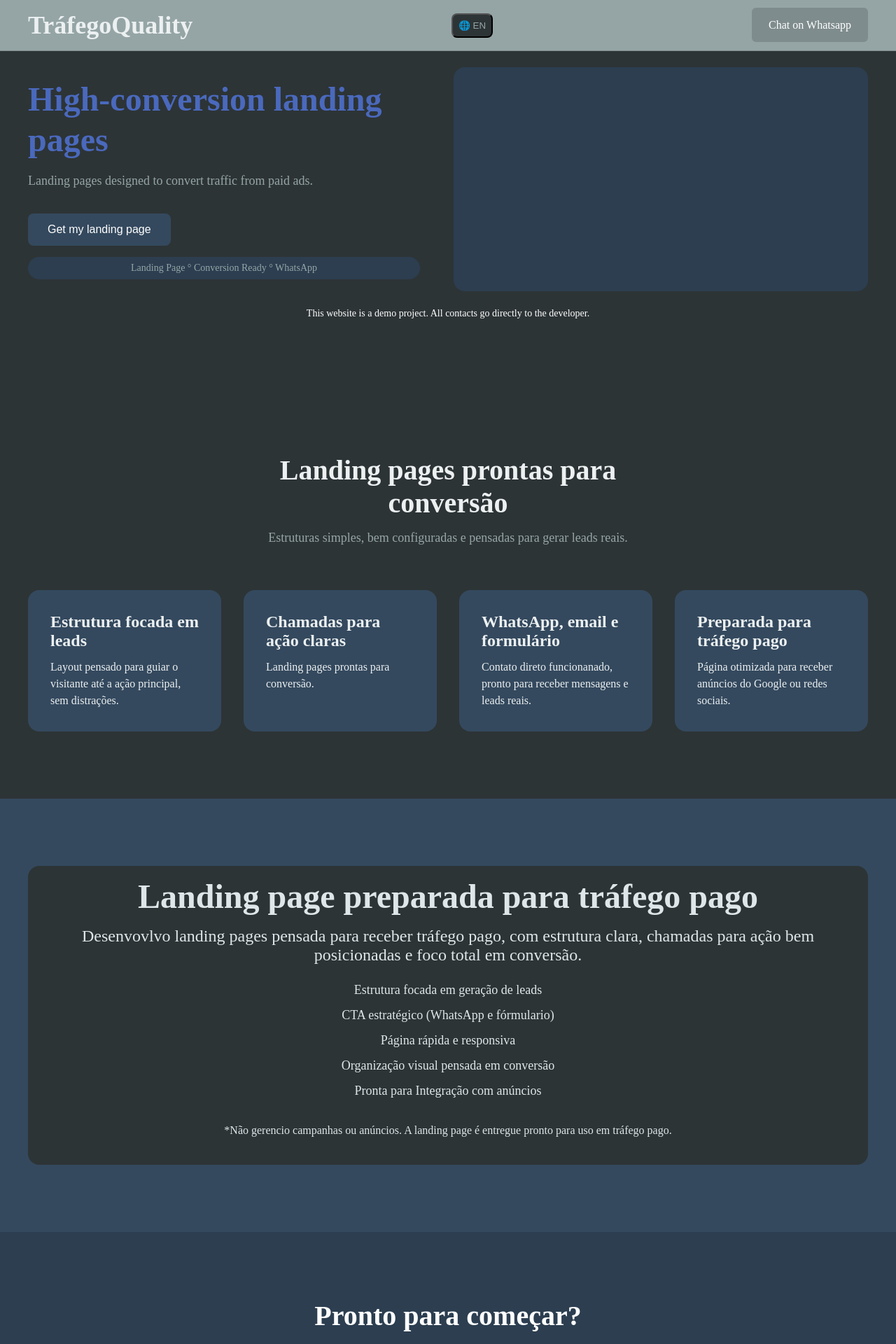
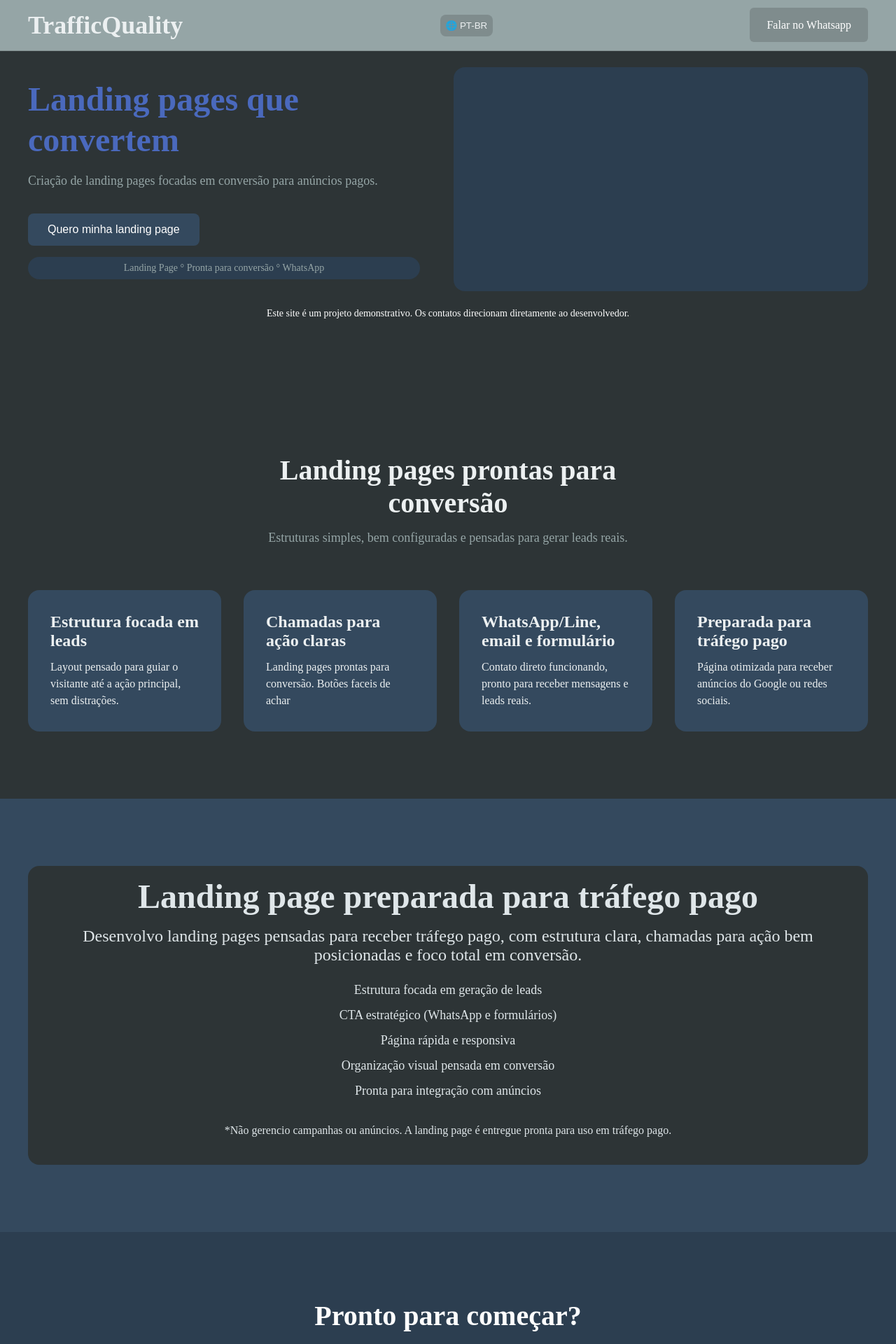
Before and after one commit to DeivithMaciel/Landing_Page_Freelance, a React (Vite) app: page / in a window 1280 px wide. Shown: the top 1920 px of the page at 70% size. Built offline with nearby package versions, Linux system fonts and the light colour scheme; a web font is replaced by a local one.

Commit message:
Fetch: Tradução de toast e pegueno debug

```diff
--- a/src/components/Header/index.tsx
+++ b/src/components/Header/index.tsx
@@ -11,7 +11,7 @@ export const Header = ({ lang, setLang }: Props) => {
     return (
         <S.Container>
             <S.Content>
-                <S.Logo>TráfegoQuality</S.Logo>
+                <S.Logo>TrafficQuality</S.Logo>
                 <button onClick={() => setLang(lang === 'pt' ? 'en' : 'pt')}>
                     🌐 {lang === 'pt' ? 'PT-BR' : 'EN'}
                 </button>
--- a/src/components/Header/styles.ts
+++ b/src/components/Header/styles.ts
@@ -25,8 +25,9 @@ export const Content = styled.div`
     button {
         padding: 8px;
         border-radius: 8px;
-        background-color: ${colors.black};
-        color: ${colors.lightGray};
+        border: none;
+        background-color: ${colors.darkGray};
+        color: ${colors.white};
         cursor: pointer;
 
         &:hover {
@@ -34,8 +35,13 @@ export const Content = styled.div`
         }
     }
 
-    @media (max-width: ${breakpoints}) {
-        // padding-right: 0;
+    @media (max-width: ${breakpoints.mobile}) {
+        flex-direction: column;
+
+        button {
+            padding: 4px;
+            font-size: 12px;
+        }
     }
 `
 export const Logo = styled.span`
@@ -68,9 +74,10 @@ export const Actions = styled.div`
 
     @media (max-width: ${breakpoints.mobile}) {
         a {
-            padding: 8px;
-            font-size: 8px;
-            margin-right: 16px;
+            display: none;
+            // padding: 8px;
+            // font-size: 8px;
+            // margin-right: 16px;
         }
     }
 `
--- a/src/i18n/Texts.ts
+++ b/src/i18n/Texts.ts
@@ -1,24 +1,134 @@
 export const texts = {
     pt: {
+        // HERO
         heroTitle: 'Landing pages que convertem',
         heroSubtitle:
             'Criação de landing pages focadas em conversão para anúncios pagos.',
         cta: 'Quero minha landing page',
-
         heroTagline: 'Landing Page ° Pronta para conversão ° WhatsApp',
 
+        // SERVICES
+        servicesTitle: 'Landing pages prontas para conversão',
+        servicesSubtitle:
+            'Estruturas simples, bem configuradas e pensadas para gerar leads reais.',
+
+        service1Title: 'Estrutura focada em leads',
+        service1Text:
+            'Layout pensado para guiar o visitante até a ação principal, sem distrações.',
+
+        service2Title: 'Chamadas para ação claras',
+        service2Text:
+            'Landing pages prontas para conversão. Botões faceis de achar',
+
+        service3Title: 'WhatsApp/Line, email e formulário',
+        service3Text:
+            'Contato direto funcionando, pronto para receber mensagens e leads reais.',
+
+        service4Title: 'Preparada para tráfego pago',
+        service4Text:
+            'Página otimizada para receber anúncios do Google ou redes sociais.',
+
+        // PAID TRAFFIC
+        paidTitle: 'Landing page preparada para tráfego pago',
+        paidText:
+            'Desenvolvo landing pages pensadas para receber tráfego pago, com estrutura clara, chamadas para ação bem posicionadas e foco total em conversão.',
+
+        paidList1: 'Estrutura focada em geração de leads',
+        paidList2: 'CTA estratégico (WhatsApp e formulários)',
+        paidList3: 'Página rápida e responsiva',
+        paidList4: 'Organização visual pensada em conversão',
+        paidList5: 'Pronta para integração com anúncios',
+
+        paidNote:
+            '*Não gerencio campanhas ou anúncios. A landing page é entregue pronta para uso em tráfego pago.',
+
+        // CTA
+        ctaTitle: 'Pronto para começar?',
+        ctaSubtitle:
+            'Crio sua Landing Page para receber seu tráfego pago e começar a gerar leads.',
+        ctaButton: 'Falar no WhatsApp',
+
+        // CONTACT
+        contactTitle: 'Entre em contato',
+        contactSubtitle:
+            'Esta landing page é ilustrativa e demonstra como seu produto ou serviço pode captar leads de forma simples.',
+        contactName: 'Seu nome',
+        contactEmail: 'Seu melhor email',
+        contactMessage: 'Sua mensagem',
+        contactButton: 'Quero minha landing page',
+        ContactLoading: 'Enviando...',
+        toastMessage: 'Mensagem enviada com sucesso!',
+
+        // FOOTER
+        footerTitle: 'TráfegoQuality',
+        footerText:
+            'Landing page focada em conversão, tráfego pago e resultados reais.',
         demoNotice:
             'Este site é um projeto demonstrativo. Os contatos direcionam diretamente ao desenvolvedor.',
     },
 
     en: {
+        // HERO
         heroTitle: 'High-conversion landing pages',
         heroSubtitle:
             'Landing pages designed to convert traffic from paid ads.',
         cta: 'Get my landing page',
-
         heroTagline: 'Landing Page ° Conversion Ready ° WhatsApp',
 
+        // SERVICES
+        servicesTitle: 'Conversion-ready landing pages',
+        servicesSubtitle:
+            'Simple, well-structured layouts designed to generate real leads.',
+
+        service1Title: 'Lead-focused structure',
+        service1Text:
+            'Layout designed to guide visitors to the main action without distractions.',
+
+        service2Title: 'Clear calls to action',
+        service2Text: 'Landing pages ready to convert. Easy-to-find button(s)',
+
+        service3Title: 'WhatsApp/Line, email & forms',
+        service3Text:
+            'Direct contact channels ready to receive real messages and leads.',
+
+        service4Title: 'Built for paid traffic',
+        service4Text:
+            'Optimized to receive ads from Google or social networks.',
+
+        // PAID TRAFFIC
+        paidTitle: 'Landing page built for paid traffic',
+        paidText:
+            'I develop landing pages designed to receive paid traffic, with clear structure, well-positioned calls to action, and total focus on conversion.',
+
+        paidList1: 'Lead generation focused structure',
+        paidList2: 'Strategic CTA (WhatsApp & forms)',
+        paidList3: 'Fast and responsive page',
+        paidList4: 'Conversion-oriented visual organization',
+        paidList5: 'Ready for ad integrations',
+
+        paidNote:
+            '*I do not manage campaigns or ads. The landing page is delivered ready for paid traffic use.',
+
+        // CTA
+        ctaTitle: 'Ready to start?',
+        ctaSubtitle:
+            'I build your landing page to receive paid traffic and generate leads.',
+        ctaButton: 'Chat on WhatsApp',
+
+        // CONTACT
+        contactTitle: 'Get in touch',
+        contactSubtitle:
+            'This landing page is illustrative and shows how your product or service can capture leads simply.',
+        contactName: 'Your name',
+        contactEmail: 'Your best email',
+        contactMessage: 'Your message',
+        contactButton: 'Get my landing page',
+        ContactLoading: 'sending...',
+        toastMessage: 'Message sent successfully!',
+
+        // FOOTER
+        footerText:
+            'Landing page focused on conversion, paid traffic and real results.',
         demoNotice:
             'This website is a demo project. All contacts go directly to the developer.',
     },
--- a/src/pages/Home/index.tsx
+++ b/src/pages/Home/index.tsx
@@ -1,10 +1,9 @@
-import { useState } from 'react'
+import { useEffect, useState } from 'react'
 
 import { texts } from '../../i18n/Texts'
 
 import { Header } from '../../components/Header'
 import { Hero } from '../../components/Hero'
-
 import Section from '../../sections/Services'
 import CTA from '../../sections/CTA'
 import { Footer } from '../../components/Footer'
@@ -12,16 +11,25 @@ import PaidTraffic from '../../sections/PaidTraffic'
 import { Contact } from '../../sections/Contact'
 
 export const Home = () => {
-    const [lang, setLang] = useState<'pt' | 'en'>('en')
+    const [lang, setLang] = useState<'pt' | 'en'>(
+        () => (localStorage.getItem('lang') as 'pt' | 'en') || 'pt'
+    )
+
+    useEffect(() => {
+        localStorage.setItem('lang', lang)
+    }, [lang])
+
+    const t = texts[lang]
+
     return (
         <>
             <Header lang={lang} setLang={setLang} />
-            <Hero texts={texts[lang]} />
-            <Section texts={texts[lang]} />
-            <PaidTraffic texts={texts[lang]} />
-            <CTA texts={texts[lang]} />
-            <Contact texts={texts[lang]} />
-            <Footer texts={texts[lang]} />
+            <Hero texts={t} />
+            <Section texts={t} />
+            <PaidTraffic texts={t} />
+            <CTA texts={t} />
+            <Contact texts={t} />
+            <Footer texts={t} />
         </>
     )
 }
--- a/src/sections/PaidTraffic/index.tsx
+++ b/src/sections/PaidTraffic/index.tsx
@@ -1,30 +1,28 @@
+import type { TextsType } from '../../i18n/Texts'
+
 import * as S from './styles'
 
-export const PaidTraffic = () => {
+type Props = {
+    texts: TextsType
+}
+
+export const PaidTraffic = ({ texts }: Props) => {
     return (
         <S.Container>
             <S.Content>
                 <S.VisualBox>
-                    <h2>Landing page preparada para tráfego pago</h2>
-
-                    <p>
-                        Desenvovlvo landing pages pensada para receber tráfego
-                        pago, com estrutura clara, chamadas para ação bem
-                        posicionadas e foco total em conversão.
-                    </p>
+                    <h2>{texts.paidTitle}</h2>
+                    <p>{texts.paidText}</p>
 
                     <ul>
-                        <li>Estrutura focada em geração de leads</li>
-                        <li>CTA estratégico (WhatsApp e fórmulario)</li>
-                        <li>Página rápida e responsiva</li>
-                        <li>Organização visual pensada em conversão</li>
-                        <li>Pronta para Integração com anúncios</li>
+                        <li>{texts.paidList1}</li>
+                        <li>{texts.paidList2}</li>
+                        <li>{texts.paidList3}</li>
+                        <li>{texts.paidList4}</li>
+                        <li>{texts.paidList5}</li>
                     </ul>
 
-                    <small>
-                        *Não gerencio campanhas ou anúncios. A landing page é
-                        entregue pronto para uso em tráfego pago.
-                    </small>
+                    <small>{texts.paidNote}</small>
                 </S.VisualBox>
             </S.Content>
         </S.Container>
--- a/src/sections/Services/index.tsx
+++ b/src/sections/Services/index.tsx
@@ -1,41 +1,33 @@
+import type { TextsType } from '../../i18n/Texts'
 import * as S from './styles'
 
-export const Section = () => {
+type Props = {
+    texts: TextsType
+}
+export const Section = ({ texts }: Props) => {
     return (
         <S.Section>
             <S.Container>
                 <S.Header>
-                    <h2>Landing pages prontas para conversão</h2>
-                    <p>
-                        Estruturas simples, bem configuradas e pensadas para
-                        gerar leads reais.
-                    </p>
+                    <h2>{texts.servicesTitle}</h2>
+                    <p>{texts.servicesSubtitle}</p>
                 </S.Header>
                 <S.CardList>
                     <S.CardItem>
-                        <h3>Estrutura focada em leads</h3>
-                        <p>
-                            Layout pensado para guiar o visitante até a ação
-                            principal, sem distrações.
-                        </p>
+                        <h3>{texts.service1Title}</h3>
+                        <p>{texts.service1Text}</p>
                     </S.CardItem>
                     <S.CardItem>
-                        <h3>Chamadas para ação claras</h3>
-                        <p>Landing pages prontas para conversão.</p>
+                        <h3>{texts.service2Title}</h3>
+                        <p>{texts.service2Text}</p>
                     </S.CardItem>
                     <S.CardItem>
-                        <h3>WhatsApp, email e formulário</h3>
-                        <p>
-                            Contato direto funcionanado, pronto para receber
-                            mensagens e leads reais.
-                        </p>
+                        <h3>{texts.service3Title}</h3>
+                        <p>{texts.service3Text}</p>
                     </S.CardItem>
                     <S.CardItem>
-                        <h3>Preparada para tráfego pago</h3>
-                        <p>
-                            Página otimizada para receber anúncios do Google ou
-                            redes sociais.
-                        </p>
+                        <h3>{texts.service4Title}</h3>
+                        <p>{texts.service4Text}</p>
                     </S.CardItem>
                 </S.CardList>
             </S.Container>
```
Also changed, not shown: src/components/Footer/index.tsx (+11 -13 lines), src/sections/CTA/index.tsx (+10 -7 lines), src/sections/Contact/index.tsx (+23 -13 lines).
